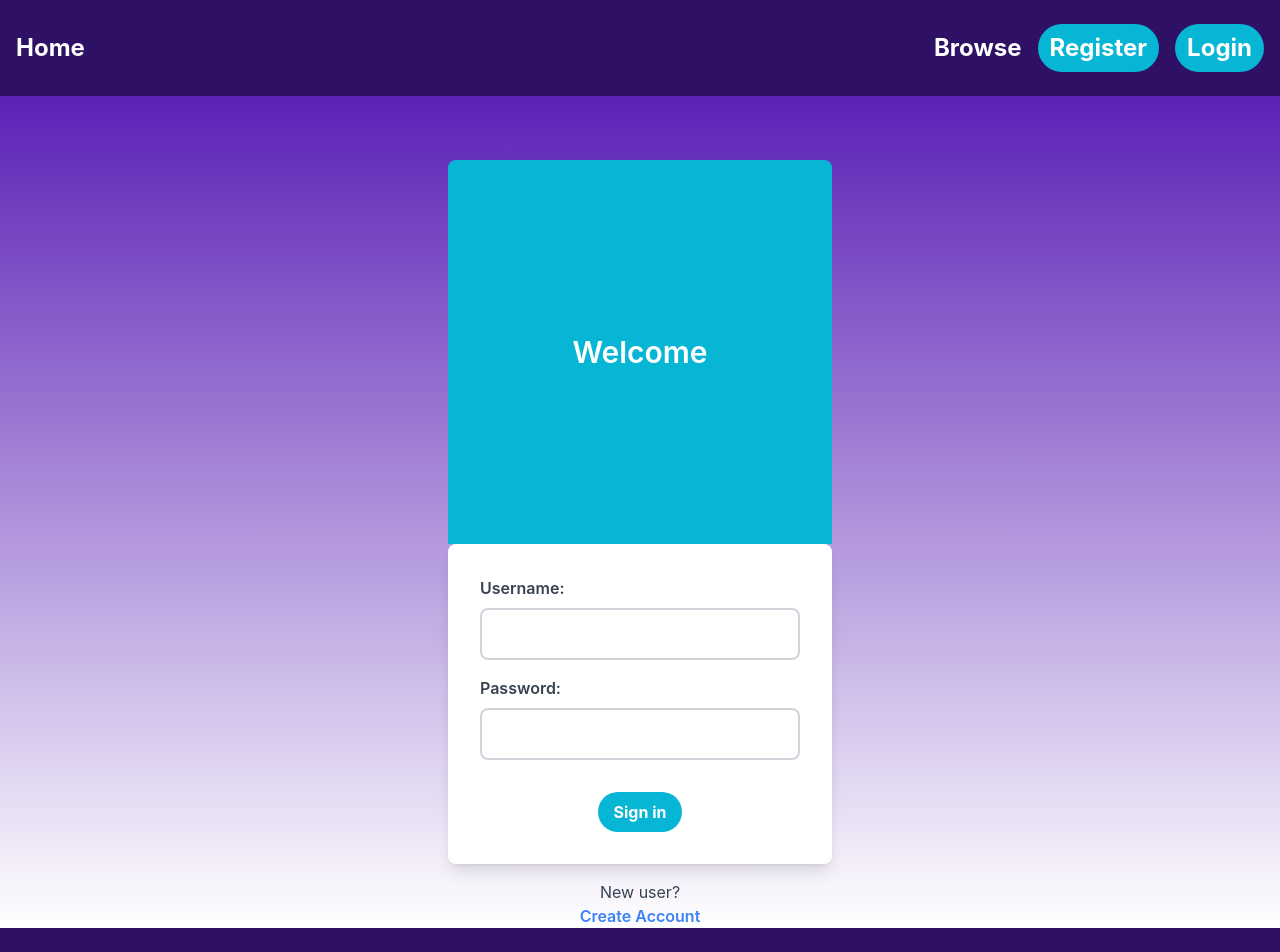
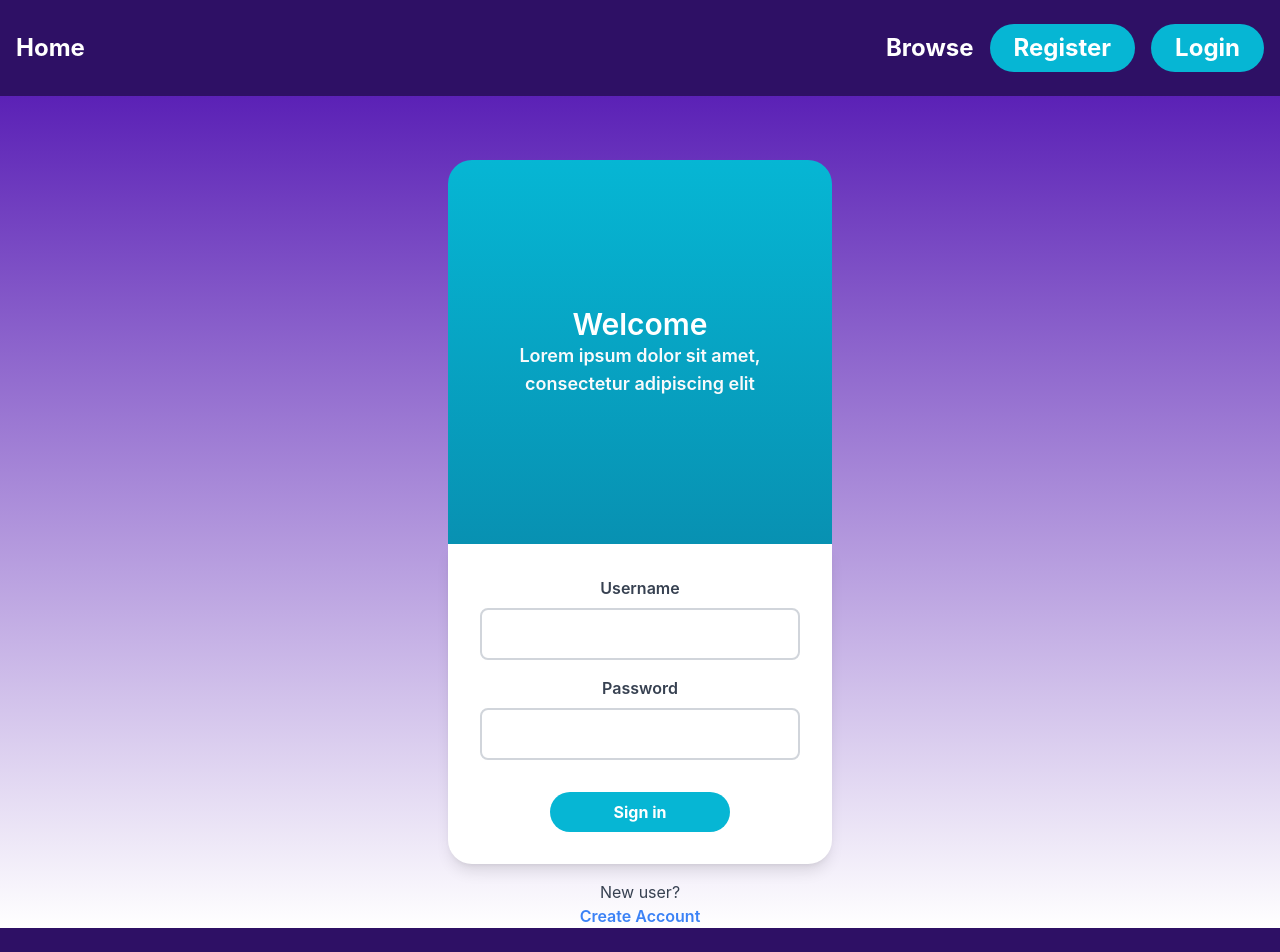
Before and after one commit to THossen/BiddersBlock, a React (Create React App) app: page /LoginPage in a window 1280 px wide. Shown: the top 952 px of the page. Built offline with nearby package versions, Linux system fonts and the light colour scheme.

Commit message:
style changes to dummy login form

```diff
--- a/src/components/layout/Navbar.js
+++ b/src/components/layout/Navbar.js
@@ -18,13 +18,13 @@ const NavBar = () => {
         </Link>
         <Link
           to="/Register"
-          className="inline-block px-3 py-2 bg-cyan-500 hover:bg-sky-700 rounded-3xl hover:scale-110 duration-200 ease-in-out"
+          className="inline-block px-6 py-2 bg-cyan-500 hover:bg-sky-700 rounded-3xl hover:scale-110 duration-200 ease-in-out"
         >
           Register
         </Link>
         <Link
           to="/LoginPage"
-          className="inline-block px-3 py-2 bg-cyan-500 hover:bg-sky-700 rounded-3xl hover:scale-110 duration-200 ease-in-out"
+          className="inline-block px-6 py-2 bg-cyan-500 hover:bg-sky-700 rounded-3xl hover:scale-110 duration-200 ease-in-out"
         >
           Login
         </Link>
--- a/src/components/pages/LandingPage/Hero.js
+++ b/src/components/pages/LandingPage/Hero.js
@@ -8,7 +8,7 @@ const Hero = () => {
   return (
     <div className="flex flex-col justify-center items-center h-screen bg-gradient-to-b from-violet-800 to-pink-500">
       <img
-        src="/SingleCube.png"
+        src="Logo's/SingleCube.png"
         style={{ width: "300px", height: "auto", marginBottom: "24px" }}
       />
       <h1 className="font-bold text-5xl text-white text-center mb-8">
--- a/src/components/pages/Login/LoginForm.js
+++ b/src/components/pages/Login/LoginForm.js
@@ -9,17 +9,20 @@ const LoginForm = ({
 }) => {
   return (
     <div className="flex flex-col justify-center items-center mt-16">
-      <div className="w-96 h-96 bg-cyan-500 rounded-t-lg py-6 px-8 text-white text-center text-3xl font-semibold flex flex-col justify-center">
-        <div>Welcome</div>
+      <div className="w-96 h-96 bg-gradient-to-b from-cyan-500 to-cyan-600 rounded-t-3xl py-6 px-8 text-white text-center text-3xl font-semibold flex flex-col justify-center">
+        <h1>Welcome</h1>
+        <p className="text-gray-50 text-lg">
+          Lorem ipsum dolor sit amet, consectetur adipiscing elit
+        </p>
       </div>
-      <div className="w-96 bg-white rounded-lg py-8 px-8 shadow-lg">
+      <div className="w-96 bg-white rounded-b-3xl py-8 px-8 shadow-lg text-center">
         <form onSubmit={handleLogin} className="flex flex-col">
           <div className="mb-4">
             <label
               htmlFor="username"
               className="block text-gray-700 font-semibold mb-2"
             >
-              Username:
+              Username
             </label>
             <input
               type="text"
@@ -27,6 +30,7 @@ const LoginForm = ({
               value={username}
               onChange={(e) => setUsername(e.target.value)}
               className="w-full border-2 border-gray-300 p-3 rounded-lg outline-none focus:border-blue-500"
+              required
             />
           </div>
           <div className="mb-4">
@@ -34,7 +38,7 @@ const LoginForm = ({
               htmlFor="password"
               className="block text-gray-700 font-semibold mb-2"
             >
-              Password:
+              Password
             </label>
             <input
               type="password"
@@ -42,11 +46,12 @@ const LoginForm = ({
               value={password}
               onChange={(e) => setPassword(e.target.value)}
               className="w-full border-2 border-gray-300 p-3 rounded-lg outline-none focus:border-blue-500"
+              required
             />
           </div>
           <button
             type="submit"
-            className="bg-cyan-500 hover:bg-cyan-700 text-white font-bold py-2 px-4 rounded-full self-center mt-4"
+            className="bg-cyan-500 hover:bg-cyan-700 text-white font-bold py-2 px-16 rounded-full self-center mt-4"
           >
             Sign in
           </button>
```
